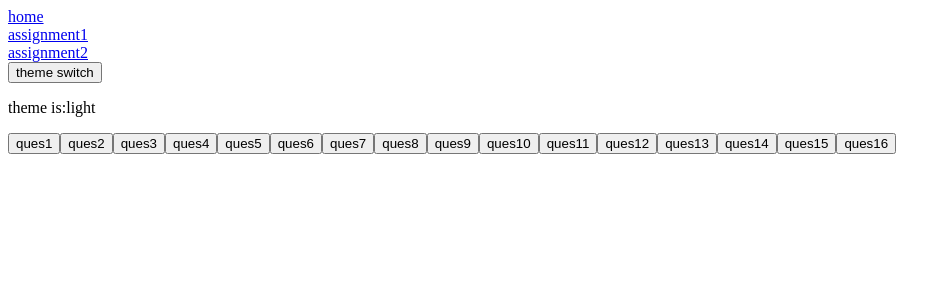
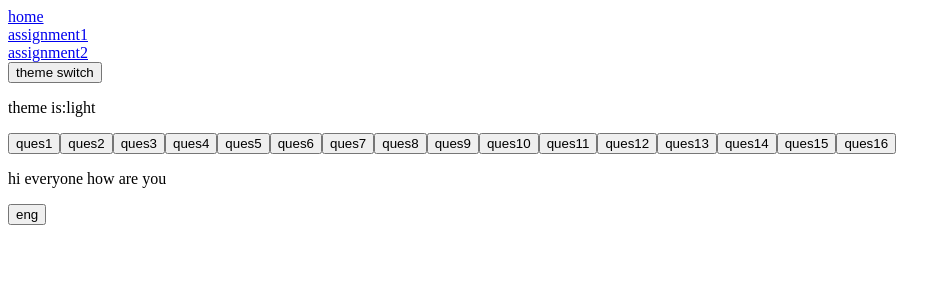
Before and after one commit to Mansahib-successiveTech/React-training, a Next.js app in the folder assignment-react/my-app/: page /assignment-2/ques10 in a window 1280 px wide. Shown: the top 300 px of the page, without its empty margins (0-951 px from the left). Built offline with nearby package versions, Linux system fonts and the light colour scheme.

Commit message:
feat/assignmet-2 till q16 backuping for laptop change

```diff
--- a/assignment-react/my-app/src/app/assignment-2/layout.jsx
+++ b/assignment-react/my-app/src/app/assignment-2/layout.jsx
@@ -29,7 +29,7 @@ export default function RootLayout({ children }) {
         <Link href={"/assignment-2/ques9"}>
         <button>ques9</button>
         </Link>
-        <Link href={"/assignment-2/que10"}>
+        <Link href={"/assignment-2/ques10"}>
         <button>ques10</button>
         </Link>
         <Link href={"/assignment-2/ques11"}>
--- a/assignment-react/my-app/src/app/assignment-2/ques10/page.js
+++ /dev/null
@@ -1,8 +0,0 @@
-const Translate=()=>{
-return(
-    <>
-    </>
-)
-
-}
-export default Translate
--- /dev/null
+++ b/assignment-react/my-app/src/app/assignment-2/ques10/page.jsx
@@ -0,0 +1,12 @@
+import LanguageSwitcher from "@/components/LanguageSwitcher"
+
+
+const Translate=()=>{
+return(
+    <>
+<LanguageSwitcher />
+    </>
+)
+
+}
+export default Translate
--- a/assignment-react/my-app/src/app/layout.js
+++ b/assignment-react/my-app/src/app/layout.js
@@ -4,6 +4,7 @@ import Link from "next/link";
 import { ThemeContext } from "@/context/ThemeContext";
 import ThemeSwitcher from "@/components/ThemeSwitcher";
 import { ShopContext } from "@/context/ShopContext";
+import { LanguageSwitcherProvider } from "@/context/LanguageContext";
 
 const geistSans = Geist({
   variable: "--font-geist-sans",
@@ -31,12 +32,18 @@ export default function RootLayout({ children }) {
           <br></br>
           <Link href={"/assignment-2"}>assignment2</Link>
         </>
+
         <ThemeContext>
+
           <ThemeSwitcher />
           <ShopContext>
-          {children}
+          <LanguageSwitcherProvider>
+              {children}
+              </LanguageSwitcherProvider>
           </ShopContext>
+
         </ThemeContext>
+
       </body>
     </html>
   );
--- a/assignment-react/my-app/src/components/Child.jsx
+++ b/assignment-react/my-app/src/components/Child.jsx
@@ -1,6 +1,8 @@
 "use client"
 
-export const Child=({Increment,count,setCount})=>{
+import { memo } from "react";
+
+export const Child=memo(({Increment,count,setCount})=>{
     const reset = () => {
         setCount(0);
       };
@@ -13,6 +15,6 @@ export const Child=({Increment,count,setCount})=>{
         </>
     )
 
-}
+})
 
 Child.prototype
--- /dev/null
+++ b/assignment-react/my-app/src/components/LanguageSwitcher.jsx
@@ -0,0 +1,21 @@
+"use client"
+import { useLanguage } from "@/context/LanguageContext"
+
+const LanguageSwitcher=()=>{
+const {Toggler,language} =useLanguage();
+
+
+
+    return(
+        <>
+        <p>
+         {language==="eng"?"hi everyone how are you":"Hola a todos como estan"}
+         </p>
+         <button onClick={Toggler}
+         >
+         {language}
+         </button>
+        </>
+    )
+}
+export default LanguageSwitcher
--- /dev/null
+++ b/assignment-react/my-app/src/context/LanguageContext.jsx
@@ -0,0 +1,19 @@
+"use client"
+
+import { createContext, useContext, useState } from "react";
+const LanguageSwitcherContext=createContext();
+
+
+export const LanguageSwitcherProvider=({children})=>{
+const [language,setLanguage]=useState("eng");
+const Toggler=()=>setLanguage((prev)=>prev==="eng"?"sp":"eng")
+
+
+return(
+<LanguageSwitcherContext.Provider value={{ language, setLanguage,Toggler }}>
+    {children}
+</LanguageSwitcherContext.Provider>
+)
+}
+
+export const useLanguage=()=>useContext(LanguageSwitcherContext)
```
